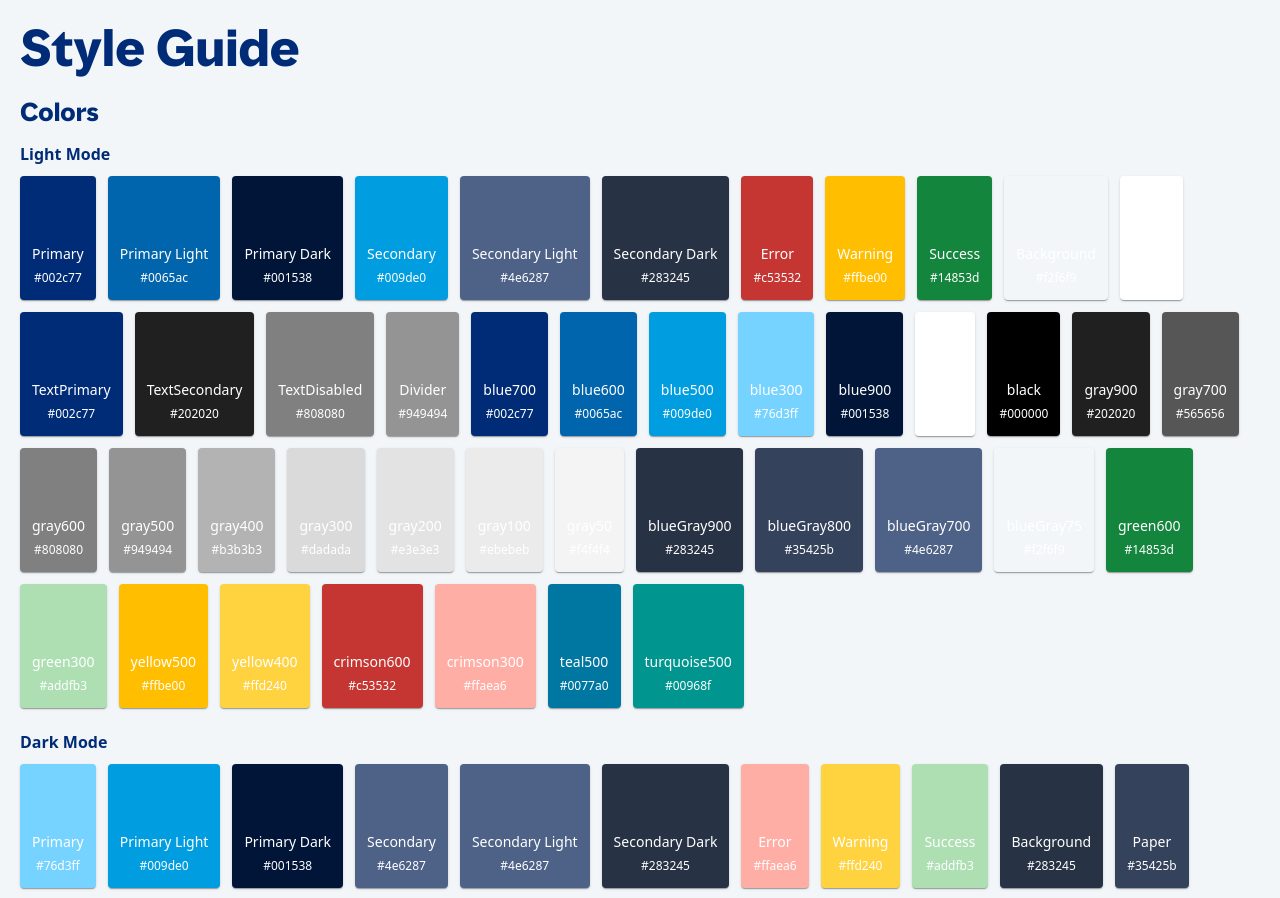
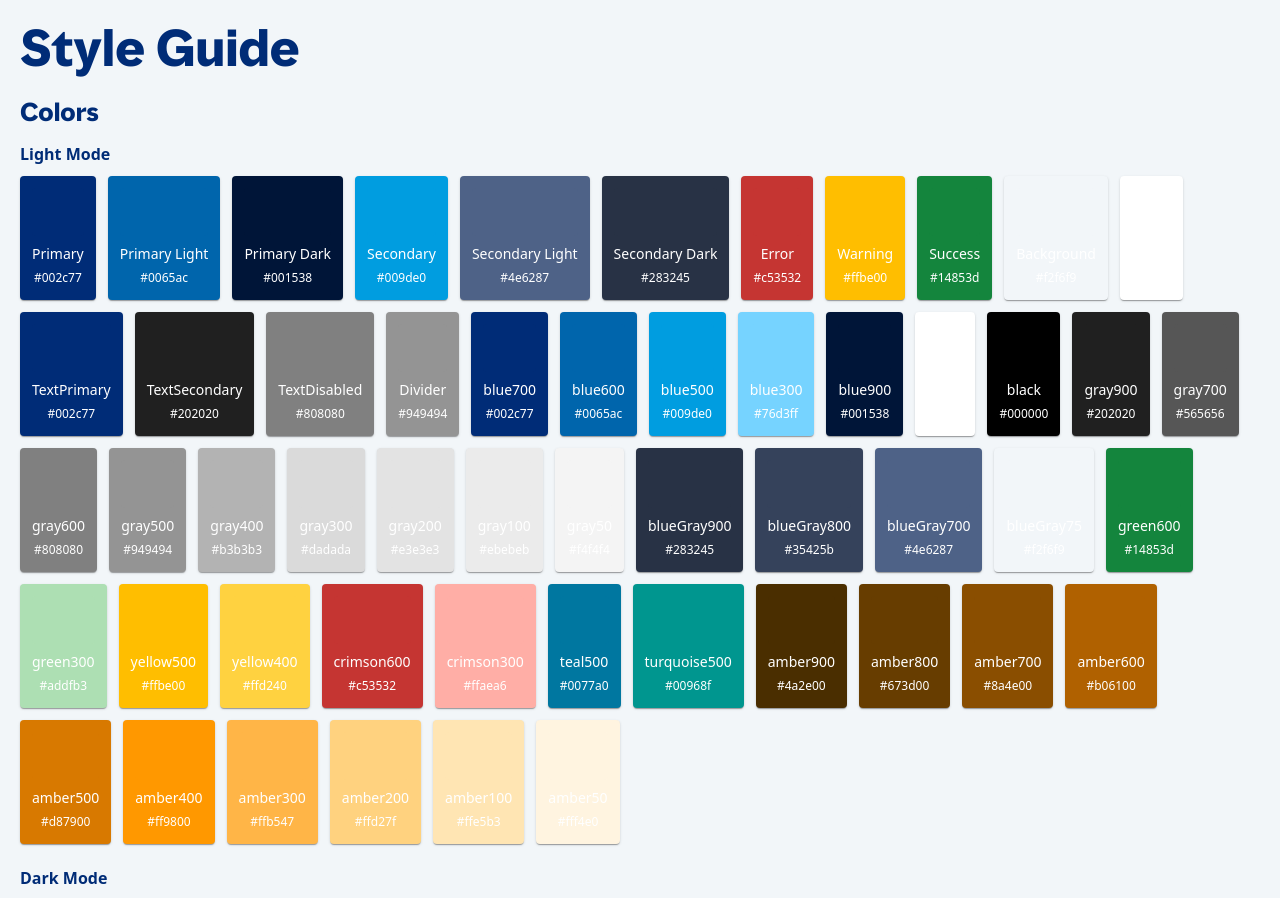
Before and after one commit to antoniopezzella/mds-company-mirror, a React (Vite) app: page /style-guide in a window 1280 px wide. Shown: the top 898 px of the page. Built offline with nearby package versions, Linux system fonts and the light colour scheme.

Commit message:
feat(tokens): introduce accessible warning palette (amber scale) and semantic bg/text tokens

```diff
--- a/src/semantic-tokens.ts
+++ b/src/semantic-tokens.ts
@@ -21,8 +21,10 @@ export const semanticColors = {
   interactivePrimary: ref('blue600'),
   interactivePrimaryHover: ref('blue700'),
   statusSuccess: ref('green600'),
-  // Temporary: yellow insufficient contrast on white; using blueGray800 placeholder until accessible warning palette defined.
-  statusWarning: ref('blueGray800'),
+  // Warning expressed as background + text for accessibility and brand alignment
+  statusWarningBg: ref('amber100'),
+  statusWarningText: ref('amber900'),
+  statusWarning: ref('amber700'), // legacy alias (deprecate later)
   statusDanger: ref('crimson600')
 } as const;
 
--- a/src/tokens.ts
+++ b/src/tokens.ts
@@ -29,5 +29,16 @@ export const tokens = {
   crimson300: '#ffaea6',
   teal500: '#0077a0',
   turquoise500: '#00968f',
+  // Accessible warning palette (amber shades)
+  amber900: '#4a2e00',
+  amber800: '#673d00',
+  amber700: '#8a4e00',
+  amber600: '#b06100',
+  amber500: '#d87900',
+  amber400: '#ff9800',
+  amber300: '#ffb547',
+  amber200: '#ffd27f',
+  amber100: '#ffe5b3',
+  amber50:  '#fff4e0',
   // ...add more as needed
 };
```
Also changed, not shown: .tmp-token-build/semantic-tokens.js, .tmp-token-build/tokens.js.
